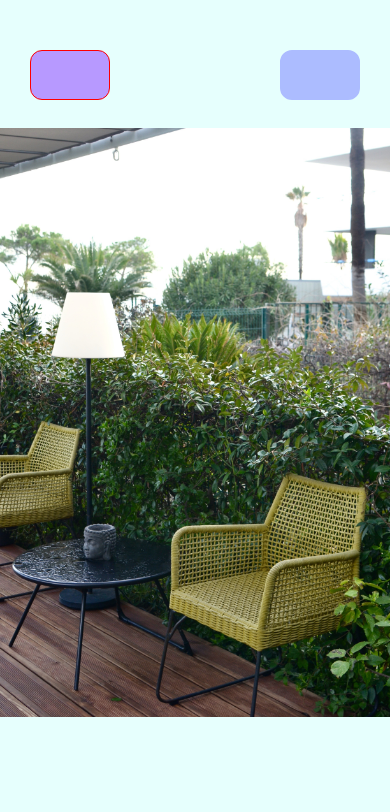
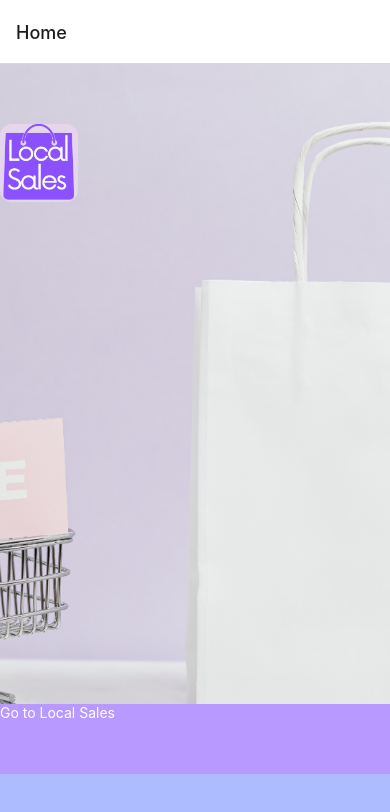
Before and after one commit to ElenaGospodinova/Local-Sales-App, a React Native app in the folder Local-Sales/: screen /Home in a window 390 px wide. Shown: the top 812 px of the page. Built offline with nearby package versions, Linux system fonts and the light colour scheme.

Commit message:
App Screens Routing

```diff
--- a/Local-Sales/App.js
+++ b/Local-Sales/App.js
@@ -1,23 +1,20 @@
-import React from 'react'
-import ViewImageScreen from './screens/ViewImageScreen.js';
+import * as React from 'react';
+import { NavigationContainer } from '@react-navigation/native';
+import { createNativeStackNavigator } from '@react-navigation/native-stack';
+import ViewImageScreen from './screens/ViewImageScreen';
+import WelcomeScreens from './screens/welcomeScreens';
 
-// import { SafeAreaView } from 'react-native';
-//import WelcomeScreens from './screens/welcomeScreens.js';
+const Stack = createNativeStackNavigator();
 
-export default function App() {
-
-
+function App() {
   return (
-
-      //  <WelcomeScreens />
-      <ViewImageScreen/>
-
-
+    <NavigationContainer>
+      <Stack.Navigator initialRouteName="Welcome To Local Sales" >
+        <Stack.Screen name="Home" component={WelcomeScreens} />
+        <Stack.Screen name="ViewImage" component={ViewImageScreen} />
+      </Stack.Navigator>
+    </NavigationContainer>
   );
 }
-// const styles = StyleSheet.create({
-//   container: {
-//     flex: 1,
-//     backgroundColor: 'white', // Set your desired background color here
-//   },
-// });
+
+export default App;
--- a/Local-Sales/app/assets/config/colors.js
+++ b/Local-Sales/app/assets/config/colors.js
@@ -2,4 +2,5 @@ export default{
     primary:'#B799FF',
     secondary:'#ACBCFF',
     backgroundColor:'#E6FFFD',
+    color:'white',
 }
--- a/Local-Sales/screens/ViewImageScreen.js
+++ b/Local-Sales/screens/ViewImageScreen.js
@@ -10,10 +10,12 @@ function ViewImageScreen(props) {
         <View style={styles.container} >
         <View style={styles.closeIcon}></View>
         <View style={styles.openIcon}></View>
-        <Image source={GardenChairs}
-        style={styles.image}
-        resizeMode='contain'
-        />
+        <View style={styles.imageContainer}>
+            <Image source={GardenChairs}
+            style={styles.image}
+            resizeMode='contain'
+            />
+        </View>
         </View>
     );
 }
@@ -23,9 +25,14 @@ const styles = StyleSheet.create({
         backgroundColor:colors.backgroundColor,
         flex: 1,
     },
+    imageContainer: {
+        flex: 1,
+        justifyContent: 'center',
+        alignItems: 'center',
+    },
     image:{
-        width:'100%',
-        height:'100%',
+        width:'70%',
+        height:'70%',
     },
     closeIcon:{
         width:80,
--- a/Local-Sales/screens/welcomeScreens.js
+++ b/Local-Sales/screens/welcomeScreens.js
@@ -1,19 +1,33 @@
 import React from 'react';
-import { ImageBackground, StyleSheet, View, Image} from 'react-native';
+import { ImageBackground, StyleSheet, View, Image, TouchableOpacity, Text} from 'react-native';
+import { useNavigation } from '@react-navigation/native';
+
 import SalesApp from '../app/assets/SalesApp.jpg';
 import Logo from '../app/assets/Logo.png';
 
 //rsf - shot cut
 function WelcomeScreens(props) {
+    const navigation = useNavigation();
+
+    const navigateToViewImage = () => {
+        navigation.navigate('ViewImage');
+    };
+
+
     return (
         <ImageBackground
         source={SalesApp}
         style={styles.background}
         >
 
-        <View style={styles.loginButton}></View>
-        <View style={styles.registerButton}></View>
-        <Image source={Logo} style={styles.logo}/>
+            <TouchableOpacity
+                style={styles.loginButton}
+                onPress={navigateToViewImage}
+            >
+                <Text style={styles.loginButton}>Go to Local Sales</Text>
+            </TouchableOpacity>
+            <View style={styles.registerButton}></View>
+            <Image source={Logo} style={styles.logo}/>
         </ImageBackground>
     );
 }
@@ -34,6 +48,7 @@ const styles = StyleSheet.create({
         width:'100%',
         height:70,
         backgroundColor:'#B799FF',
+        color:'white',
 
     },
     registerButton:{
```
Also changed, not shown: Local-Sales/package.json (+8 -1 lines), 1 other file (tests, documents, lock files or other folders).
